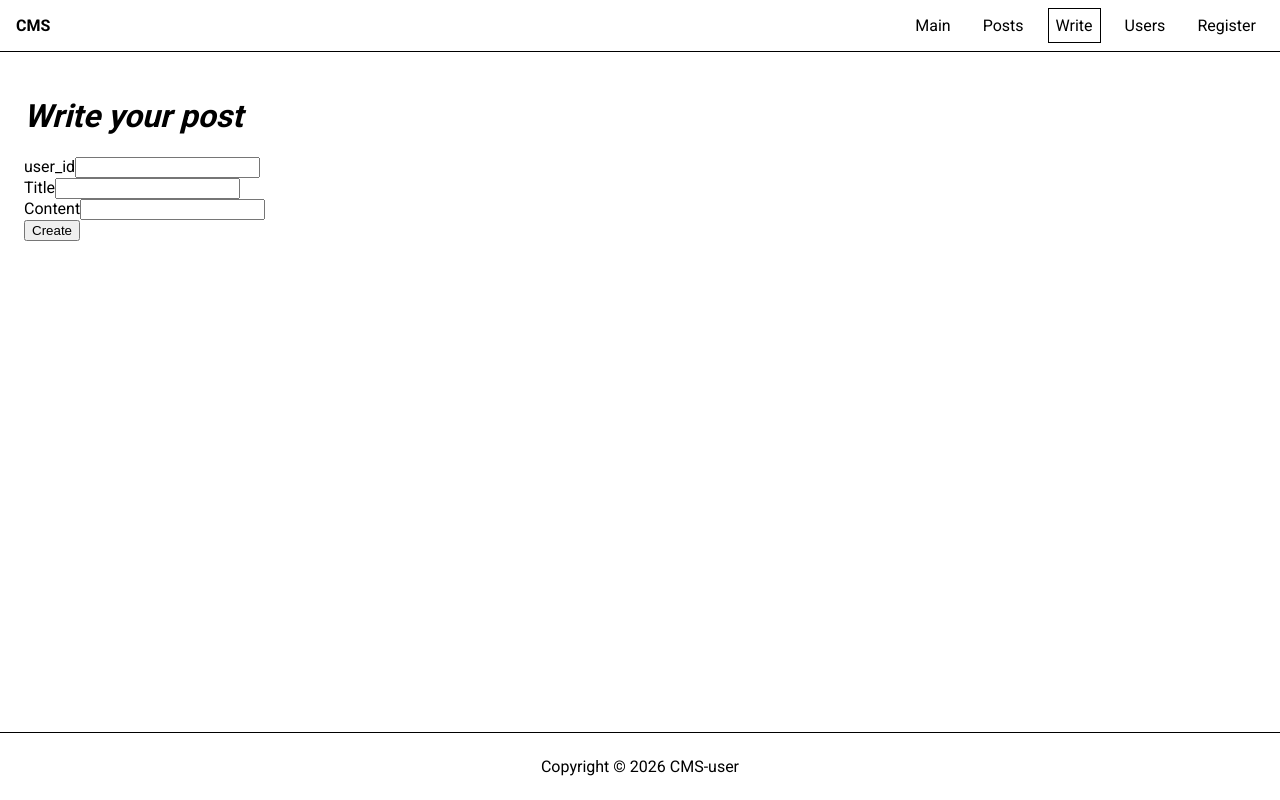
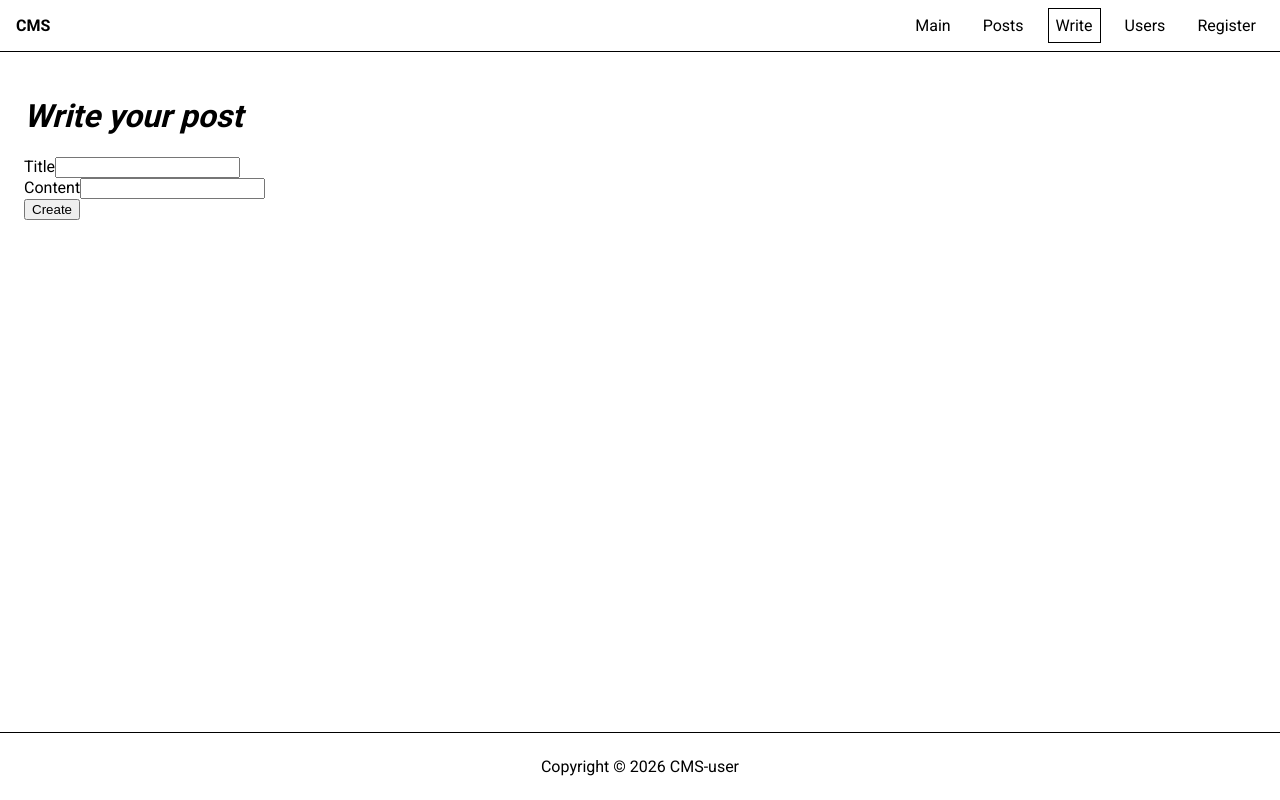
Before and after one commit to GrntKim/springboard, a React (Vite) app in the folder frontend/: page /write in a window 1280 px wide. Built offline with nearby package versions, Linux system fonts and the light colour scheme.

Commit message:
Align frontend API layer with backend endpoints

```diff
--- a/frontend/src/api/error.ts
+++ b/frontend/src/api/error.ts
@@ -5,10 +5,13 @@ export const HTTP_STATUS = {
     NOT_FOUND: 404,
     CONFLICT: 409,
     INTERNAL_SERVER_ERROR: 500,
+    UNAUTHORIZED: 401,
+    FORBIDDEN: 403,
 } as const;
 
 export const API_ERROR_MESSAGE = {
     BAD_REQUEST: "Please check your input.",
+    UNAUTHORIZED: "Login required",
     SERVER_ERROR: "Something went wrong.",
 } as const;
 
--- a/frontend/src/pages/PostDetailPage/Components/CommentForm/CommentForm.tsx
+++ b/frontend/src/pages/PostDetailPage/Components/CommentForm/CommentForm.tsx
@@ -8,22 +8,21 @@ type CommentFormProps = {
 };
 
 export default function CommentForm({ postId, onCreated }: CommentFormProps) {
-    const [userId, setUserId] = useState<string>("");
     const [content, setContent] = useState<string>("");
     const [message, setMessage] = useState<string>("");
 
     function handleSubmit(event: React.SubmitEvent<HTMLFormElement>) {
         event.preventDefault();
-        createComment({ postId, userId: Number(userId), content, })
+        createComment({ postId, content, })
             .then(() => {
                 setMessage("Comment created successfully.");
-                setUserId("");
                 setContent("");
                 onCreated();
             })
             .catch((error) => {
                 setMessage(getApiErrorMessage(error, {
-                    [HTTP_STATUS.NOT_FOUND]: "User not found",
+                    [HTTP_STATUS.UNAUTHORIZED]: "Login required",
+                    [HTTP_STATUS.NOT_FOUND]: "Post not found",
                     [HTTP_STATUS.BAD_REQUEST]: API_ERROR_MESSAGE.BAD_REQUEST,
                 }));
             });
@@ -37,15 +36,6 @@ export default function CommentForm({ postId, onCreated }: CommentFormProps) {
 
             <div className="page-content">
                 <form onSubmit={handleSubmit}>
-                    <div>
-                        <label htmlFor="userId">user_id</label>
-                        <input
-                            id="userId"
-                            name="userId"
-                            value={userId}
-                            onChange={(event) => setUserId(event.target.value)}
-                        />
-                    </div>
                     <div>
                         <label htmlFor="content">Content</label>
                         <input
--- a/frontend/src/pages/PostWritePage/PostWritePage.tsx
+++ b/frontend/src/pages/PostWritePage/PostWritePage.tsx
@@ -4,23 +4,21 @@ import { createPost } from "../../api/posts";
 import { API_ERROR_MESSAGE, getApiErrorMessage, HTTP_STATUS } from "../../api/error";
 
 export default function PostWritePage() {
-    const [userId, setUserId] = useState<string>("");
     const [title, setTitle] = useState<string>("");
     const [content, setContent] = useState<string>("");
     const [message, setMessage] = useState<string>("");
 
     function handleSubmit(event: React.SubmitEvent<HTMLFormElement>) {
         event.preventDefault();
-        createPost({ userId: Number(userId), title, content, })
+        createPost({ title, content })
             .then(() => {
                 setMessage("Post created successfully.");
-                setUserId("");
                 setTitle("");
                 setContent("");
             })
             .catch((error) => {
                 setMessage(getApiErrorMessage(error, {
-                    [HTTP_STATUS.NOT_FOUND]: "User not found",
+                    [HTTP_STATUS.UNAUTHORIZED]: "Login required",
                     [HTTP_STATUS.BAD_REQUEST]: API_ERROR_MESSAGE.BAD_REQUEST,
                 }));
             });
@@ -33,16 +31,6 @@ export default function PostWritePage() {
             </h1>
             <div className="page-content">
                 <form onSubmit={handleSubmit}>
-                    <div>
-                        <label htmlFor="userId">user_id</label>
-                        <input
-                            id="userId"
-                            name="userId"
-                            type="number"
-                            value={userId}
-                            onChange={(event) => setUserId(event.target.value)}
-                        />
-                    </div>
                     <div>
                         <label htmlFor="title">Title</label>
                         <input
```
